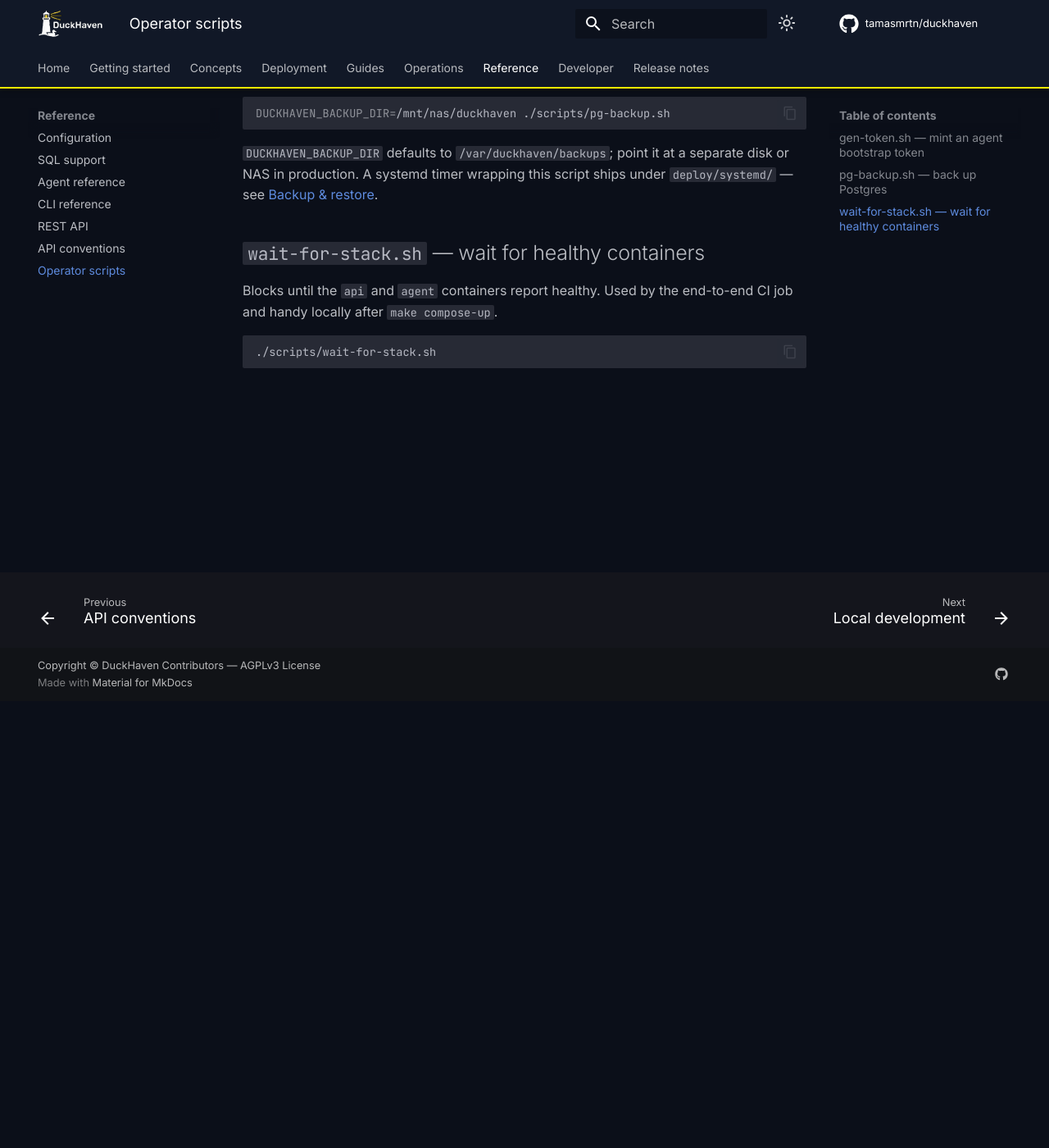
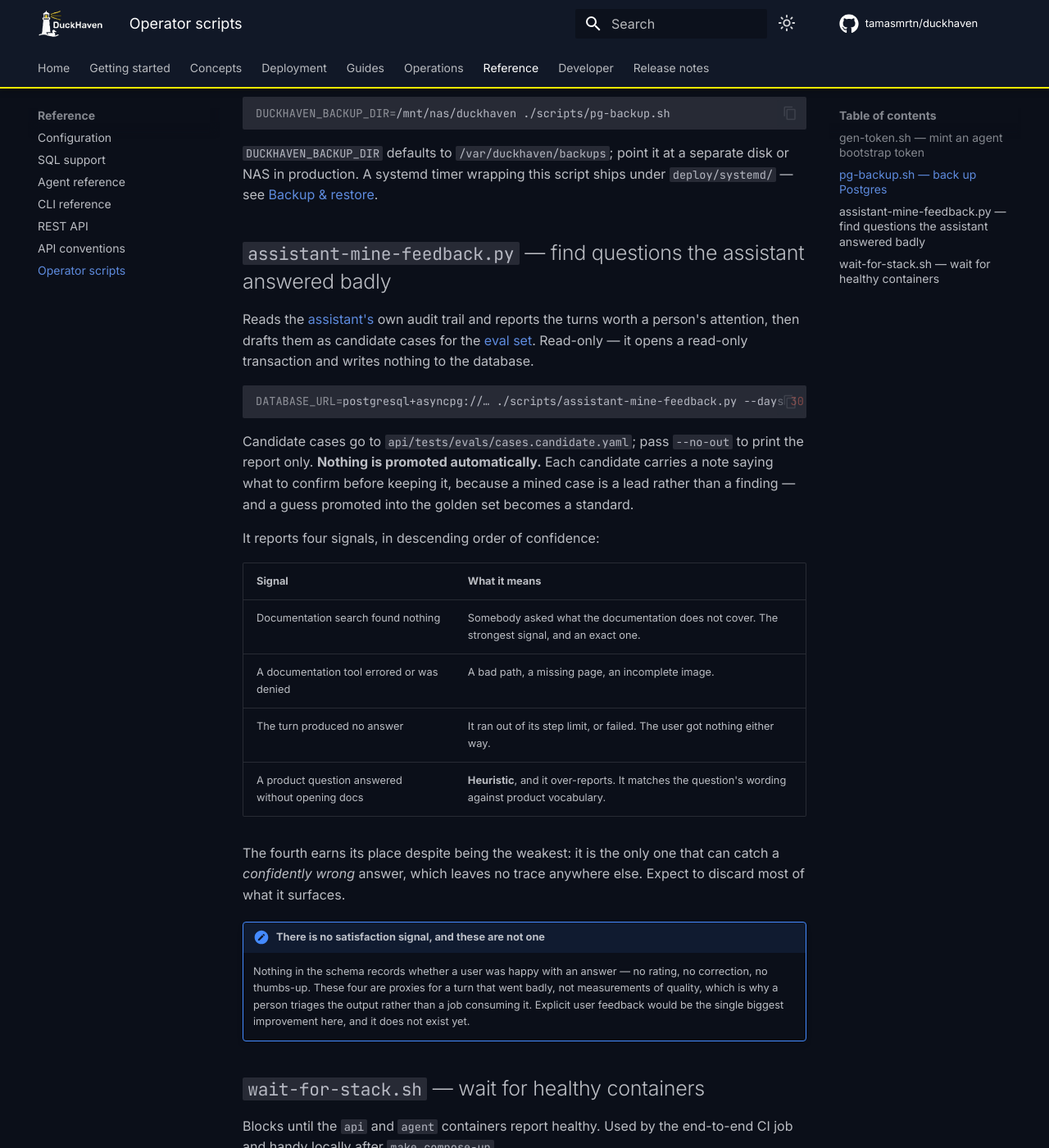
Before and after one commit to tamasmrtn/duckhaven, an MkDocs documentation site: the page built from docs/reference/operator-scripts.md, in a window 1280 px wide and 1400 px high, scrolled down 545 px. Shown: the whole window at 82% size. Built offline with MkDocs 1.6.1 and Material for MkDocs 9.7.7, drawn with Linux system fonts in a browser that asks for light colours; comment, search, counter and statistics services are not loaded.

Commit message:
docs: document the assistant feedback-mining script
States plainly that the four signals are proxies for a turn that went
badly rather than measurements of quality, and that DuckHaven records what
the assistant did, not whether anyone was satisfied with it. Explicit user
feedback would be the biggest improvement to this loop and does not exist
yet; saying so is more useful than implying the loop is complete.

````diff
--- a/docs/reference/operator-scripts.md
+++ b/docs/reference/operator-scripts.md
@@ -24,6 +24,38 @@ DUCKHAVEN_BACKUP_DIR=/mnt/nas/duckhaven ./scripts/pg-backup.sh
 `DUCKHAVEN_BACKUP_DIR` defaults to `/var/duckhaven/backups`; point it at a separate disk or NAS in production. A systemd
 timer wrapping this script ships under `deploy/systemd/` — see [Backup & restore](../deployment/backup-restore.md).
 
+## `assistant-mine-feedback.py` — find questions the assistant answered badly
+
+Reads the [assistant's](../concepts/assistant.md) own audit trail and reports the turns worth a person's attention,
+then drafts them as candidate cases for the [eval set](../developer/testing.md). Read-only — it opens a read-only
+transaction and writes nothing to the database.
+
+```bash
+DATABASE_URL=postgresql+asyncpg://… ./scripts/assistant-mine-feedback.py --days 30
+```
+
+Candidate cases go to `api/tests/evals/cases.candidate.yaml`; pass `--no-out` to print the report only. **Nothing is
+promoted automatically.** Each candidate carries a note saying what to confirm before keeping it, because a mined case
+is a lead rather than a finding — and a guess promoted into the golden set becomes a standard.
+
+It reports four signals, in descending order of confidence:
+
+| Signal | What it means |
+|---|---|
+| Documentation search found nothing | Somebody asked what the documentation does not cover. The strongest signal, and an exact one. |
+| A documentation tool errored or was denied | A bad path, a missing page, an incomplete image. |
+| The turn produced no answer | It ran out of its step limit, or failed. The user got nothing either way. |
+| A product question answered without opening docs | **Heuristic**, and it over-reports. It matches the question's wording against product vocabulary. |
+
+The fourth earns its place despite being the weakest: it is the only one that can catch a *confidently wrong* answer,
+which leaves no trace anywhere else. Expect to discard most of what it surfaces.
+
+!!! note "There is no satisfaction signal, and these are not one"
+    Nothing in the schema records whether a user was happy with an answer — no rating, no correction, no thumbs-up.
+    These four are proxies for a turn that went badly, not measurements of quality, which is why a person triages the
+    output rather than a job consuming it. Explicit user feedback would be the single biggest improvement here, and it
+    does not exist yet.
+
 ## `wait-for-stack.sh` — wait for healthy containers
 
 Blocks until the `api` and `agent` containers report healthy. Used by the end-to-end CI job and handy locally after
````
Also changed, not shown: docs/concepts/assistant.md (+12 -0 lines).
